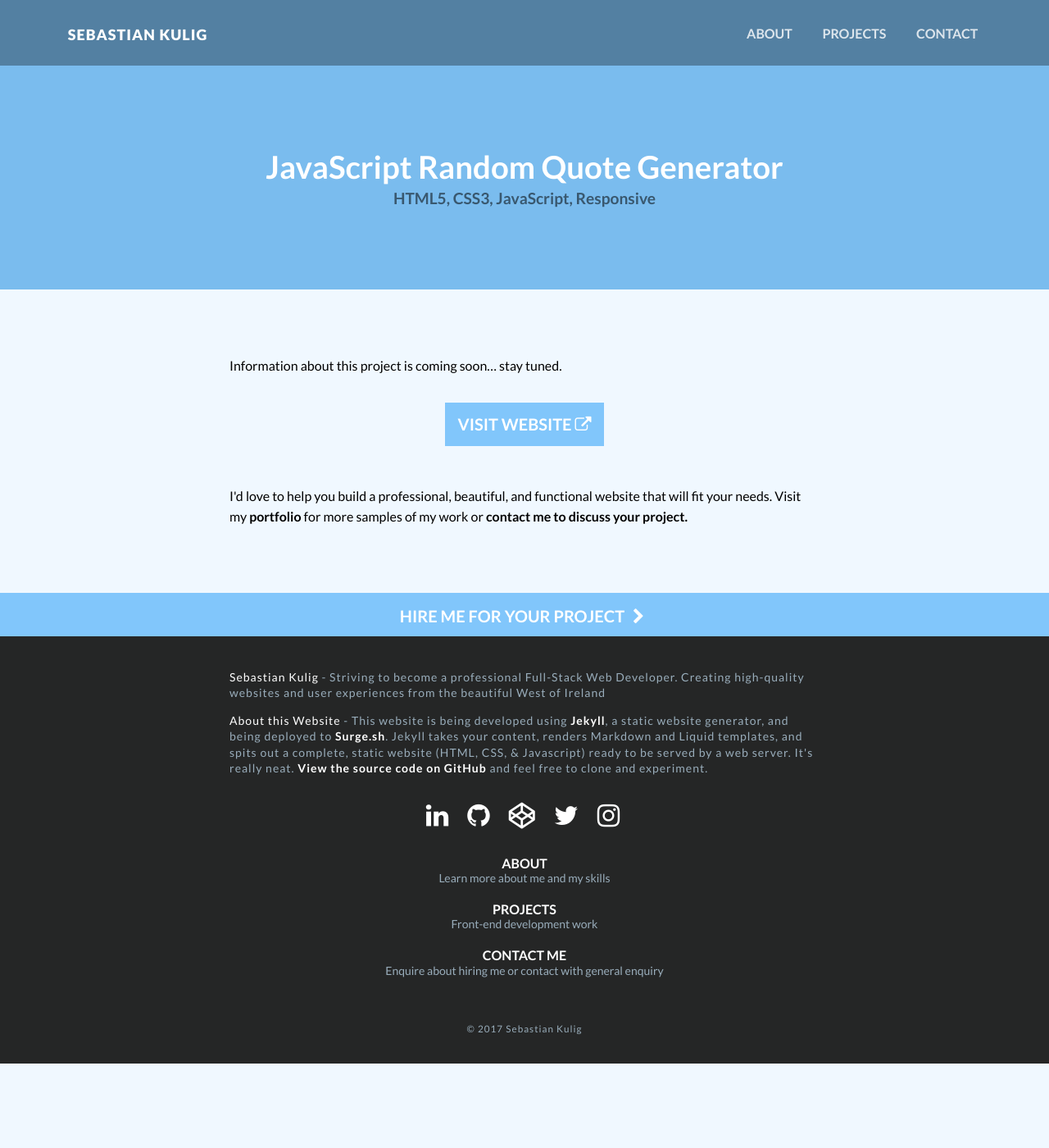
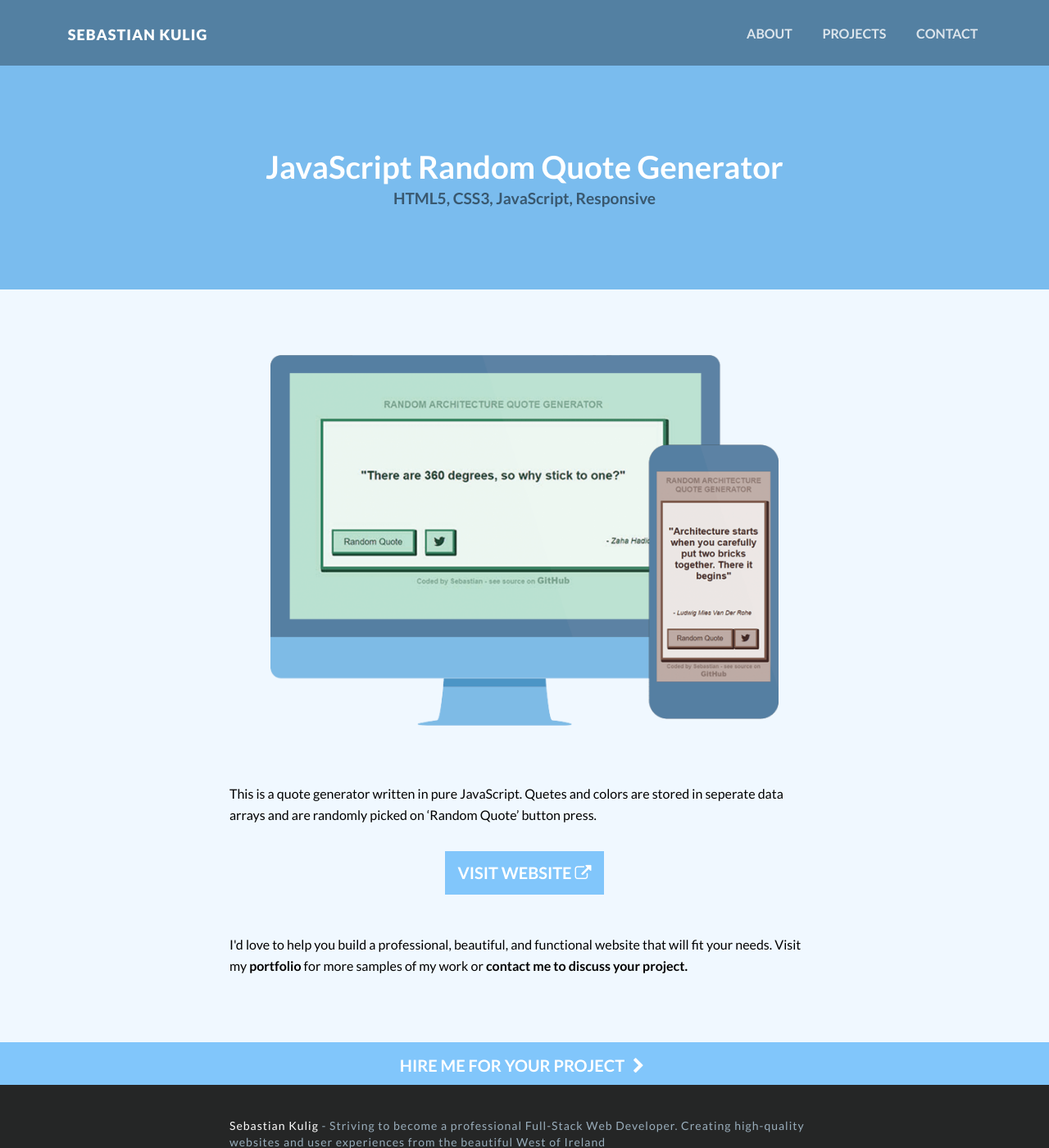
Before and after one commit to sebam2k4/sebastiankulig-Jekyll, a Jekyll site: the page built from source/_pages/portfolio/js-quote-generator.md, in a window 1280 px wide and 1400 px high. Shown: the whole window at 82% size. Built offline with Jekyll 4.4.1, drawn with Linux system fonts in a browser that asks for light colours; nearby versions of some CDN libraries.

Commit message:
Added content

```diff
--- a/source/_pages/portfolio/js-quote-generator.md
+++ b/source/_pages/portfolio/js-quote-generator.md
@@ -7,10 +7,16 @@ subheading_text: HTML5, CSS3, JavaScript, Responsive
 permalink: /portfolio/js-quote-generator/
 button-top:
 button-bottom: contact-portfolio
+project:
+  devices-image: portfolio-JS-quote-generator-preview.png
+  devices-image-alt:
+  link: https://sebam2k4.github.io/Random-Quote-Generator-JS/
 ---
 
-Information about this project is coming soon... stay tuned.
+![{{ page.project.devices-image-alt }}]({{ site.url }}/{{ site.assets-img }}/{{ page.project.devices-image }})
+
+This is a quote generator written in pure JavaScript. Quetes and colors are stored in seperate data arrays and are randomly picked on 'Random Quote' button press.
 
 <div class="button-visit-website">
-  <a href="https://sebam2k4.github.io/Random-Quote-Generator-JS/" target="_blank" title="External link - visit JS Quote Generator">Visit Website <i class="fa fa-external-link"></i></a>
+  <a href="{{ page.project.link }}" target="_blank" title="External link - visit JS Quote Generator">Visit Website <i class="fa fa-external-link"></i></a>
 </div>
```
Also changed, not shown: source/assets/img/portfolio-JS-quote-generator-preview.png (added).
